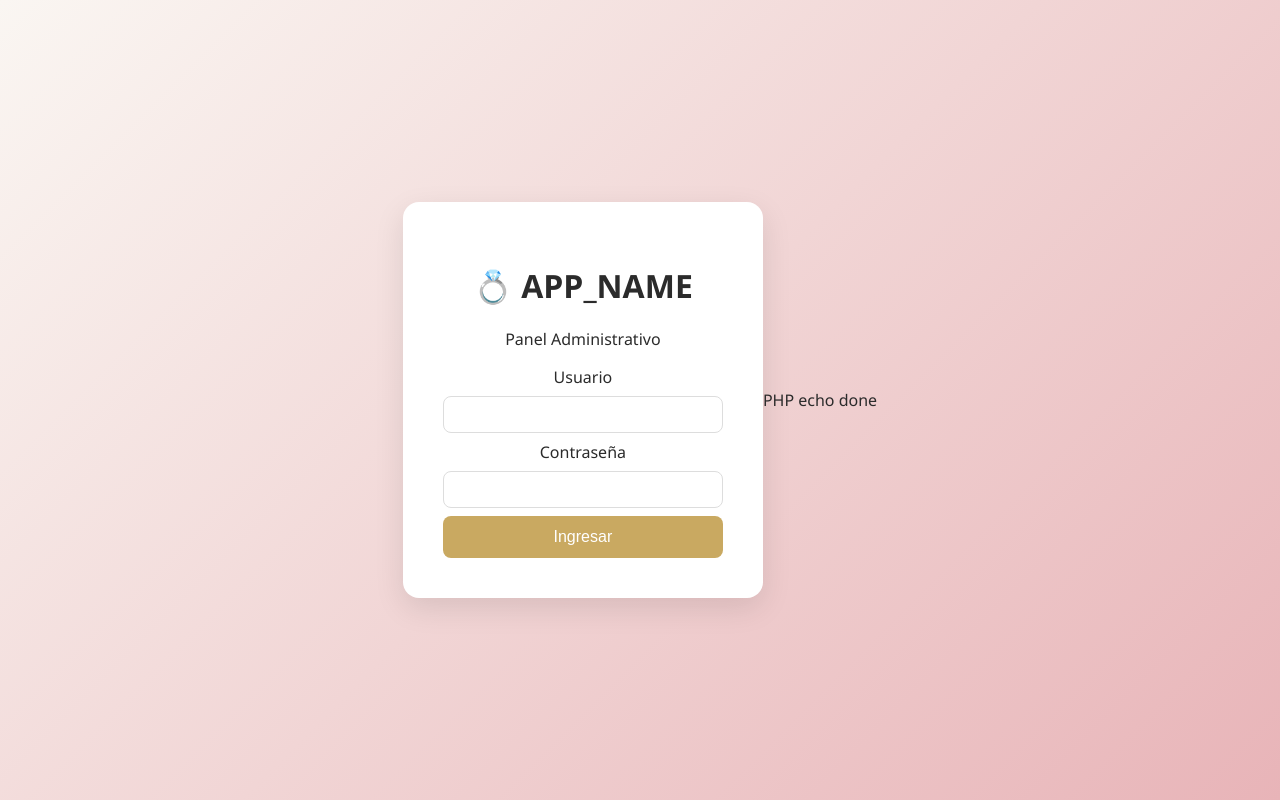
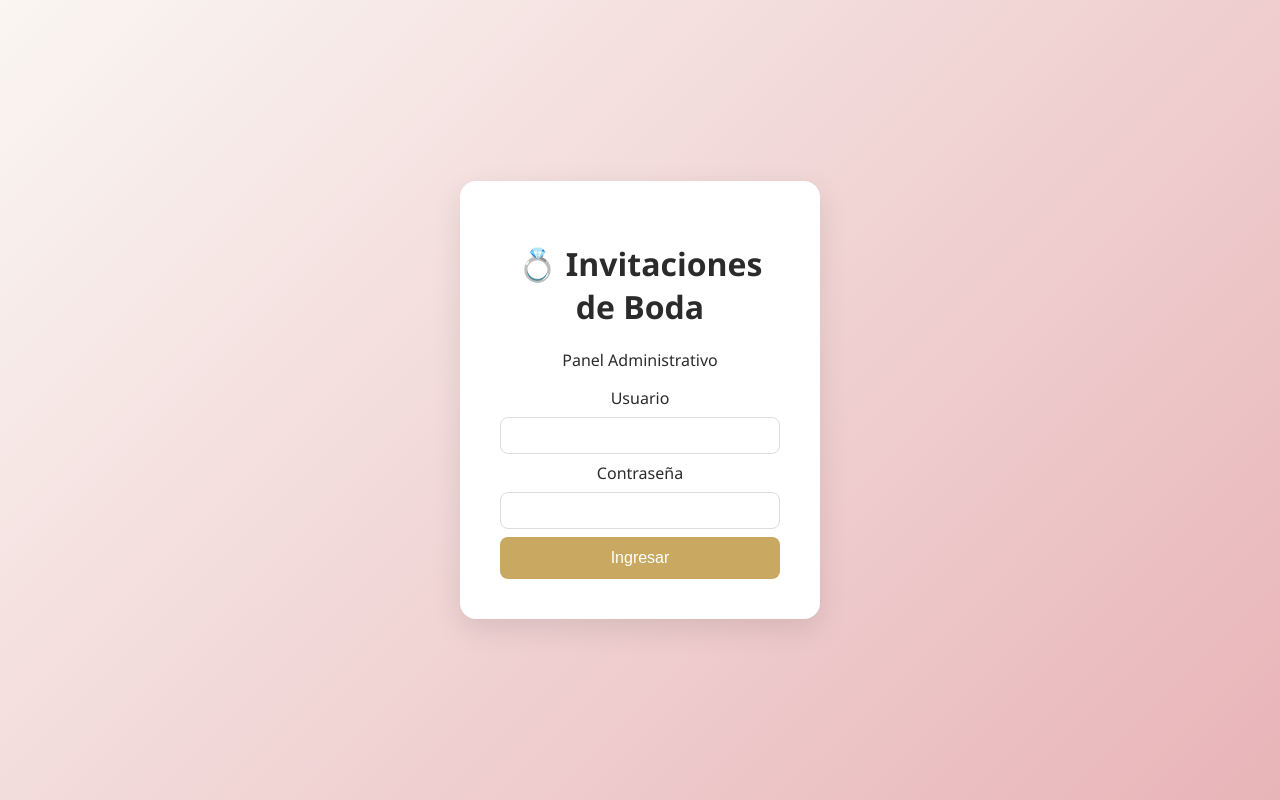
Before and after one commit to sixicristobal/InvitacionDigital, a PHP site: page /admin/login.php in a window 1280 px wide. Run offline with PHP 8.4, Linux system fonts and the light colour scheme; a stand-in replaces the project's code that opens the database connection; some libraries are stand-ins or nearby versions.

Commit message:
terminado

```diff
--- a/admin/login.php
+++ b/admin/login.php
@@ -39,5 +39,3 @@ if ($_SERVER['REQUEST_METHOD'] === 'POST') {
 </div>
 </body>
 </html>
-PHP
-echo done
--- a/admin/logout.php
+++ b/admin/logout.php
@@ -2,5 +2,3 @@
 require_once __DIR__ . '/../includes/functions.php';
 session_destroy();
 redirigir(ADMIN_URL.'/login.php');
-PHP
-echo done
--- /dev/null
+++ b/config/config.php
@@ -0,0 +1,6 @@
+<?php
+// config/config.php
+define('APP_NAME', 'Invitaciones de Boda');
+define('BASE_URL', '/boda');
+define('ADMIN_URL', BASE_URL . '/admin');
+define('PUBLIC_URL', BASE_URL . '/public');
--- a/includes/functions.php
+++ b/includes/functions.php
@@ -1,5 +1,6 @@
 <?php
 // includes/functions.php
+if (session_status() === PHP_SESSION_NONE) { session_start(); }
 require_once __DIR__ . '/../config/config.php';
 require_once __DIR__ . '/../config/database.php';
 
--- a/sql/schema.sql
+++ b/sql/schema.sql
@@ -50,5 +50,3 @@ CREATE TABLE IF NOT EXISTS configuracion (
 -- Usuario admin por defecto: admin / admin123 (cambiar en producción)
 INSERT INTO usuarios_admin (nombre, usuario, contrasena, rol)
 VALUES ('Administrador', 'admin', '$2y$12$aZGGmNusaagScheE4q/Uqulzv5f.hLWMMVExpAe5NtQR2mOchcWQu', 'admin');
-EOF
-echo done
```
